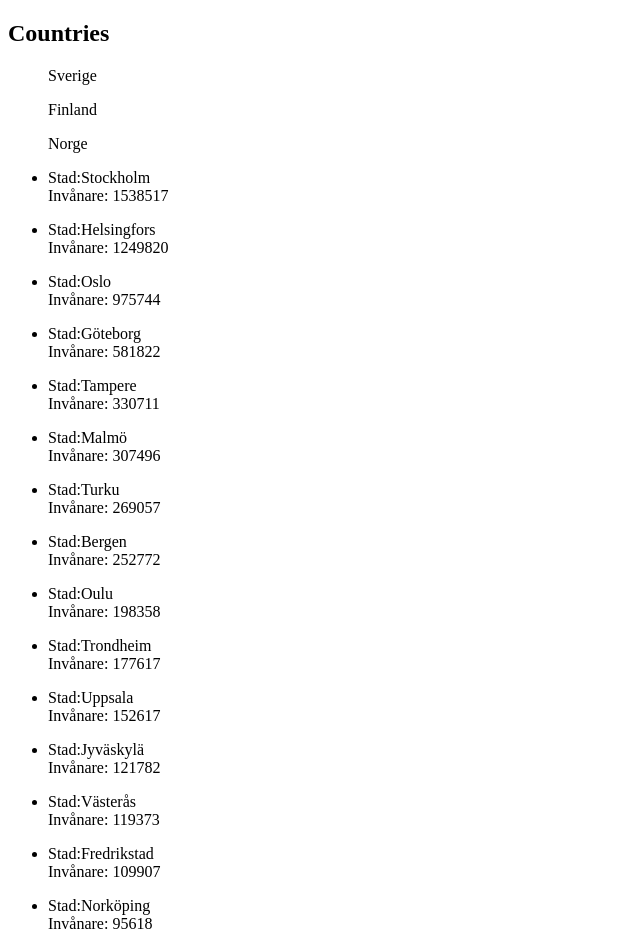
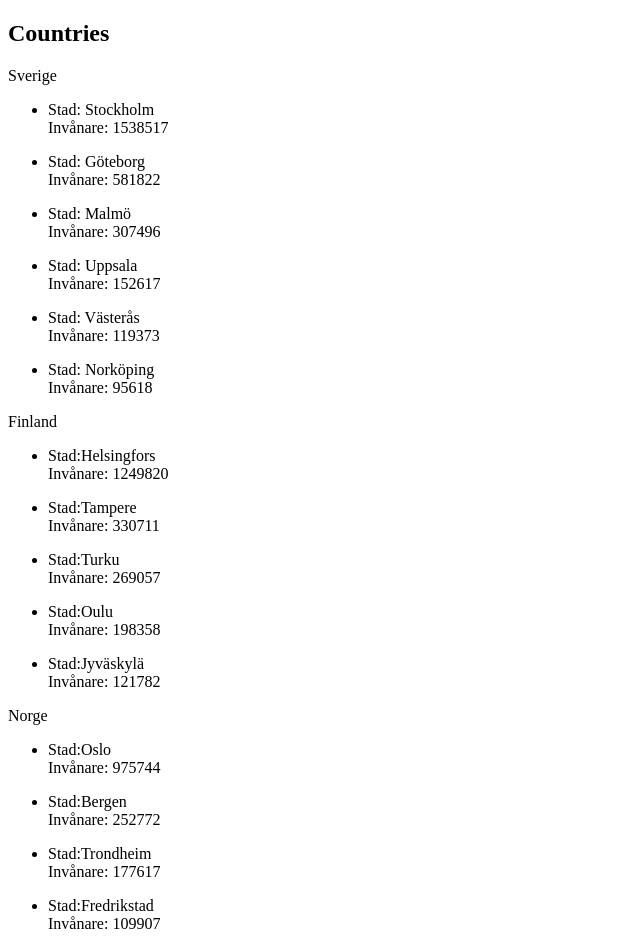
Before and after one commit to Jonasromin/Towns--Countries, a plain HTML site: page index.html in a window 1280 px wide. Shown: the whole page, without its empty margins (0-640 px from the left). Drawn offline with Linux system fonts and the light colour scheme.

Commit message:
slutfört uppgift enligt beskrivning

```diff
--- a/index.html
+++ b/index.html
@@ -3,7 +3,8 @@
 <head>
     <meta charset="UTF-8">
     <meta name="viewport" content="width=device-width, initial-scale=1.0">
-    <title>Document</title>
+    <link rel="stylesheet" href="style.css">
+    <title>Countries & Cities</title>
 </head>
 <body>
     <div id="mainContent">
--- a/script.js
+++ b/script.js
@@ -2,7 +2,18 @@
 fetch('land.json')
 .then (response => response.json())
 .then (countries => {
-    console.log(countries)
+
+let myCountries = '<h2>Countries</h2>';
+let i = 1;
+countries.forEach(function(country){
+
+myCountries += `
+            <div id=country${country.id}>
+            ${country.countryname}
+            </div>
+                `;
+})
+document.getElementById('mainContent').innerHTML = myCountries
 
 fetch('stad.json')
 .then(res => res.json())
@@ -10,43 +21,21 @@ fetch('stad.json')
     cities.sort(function(a,b){
         return b.population - a.population;
     })
+    let sverige = document.getElementById('country1');
+    let finland = document.getElementById('country2');
+    let norge = document.getElementById('country3');
 
-let myCountries = '<h2>Countries</h2>';
-countries.forEach(function(country){
+    cities.forEach(function(city){
 
-myCountries += `
-            <div>
-            <ul>${country.countryname}</ul>
-            </div>
-
-
-
-                `;
-
-document.getElementById('mainContent').innerHTML = myCountries
-
+        if (city.countryid == 1){
+            sverige.insertAdjacentHTML("beforeend", `<ul><li>Stad: ${city.stadname} <br>Invånare: ${city.population}</li></ul>`)
+        }
+        else if (city.countryid == 2){
+            finland.insertAdjacentHTML("beforeend", `<ul><li>Stad:${city.stadname} <br>Invånare: ${city.population}</li></ul>`)
+        }
+        else{
+            norge.insertAdjacentHTML("beforeend", `<ul><li>Stad:${city.stadname} <br>Invånare: ${city.population}</li></ul>`)
+        }
+    })
 })
-
-let myCities = '<h2>Cities</h2>';
-cities.forEach(function(city){
-
-myCountries += `
-            <div>
-            <ul>
-            <li>Stad:${city.stadname} <br> Invånare: ${city.population}</li>
-
-            </ul>
-            </div>
-
-
-
-                `;
-
-document.getElementById('mainContent').innerHTML = myCountries
-
-
 })
-
-})
-
-})
--- /dev/null
+++ b/style.css
@@ -0,0 +1,2 @@
+body{
+}
```
